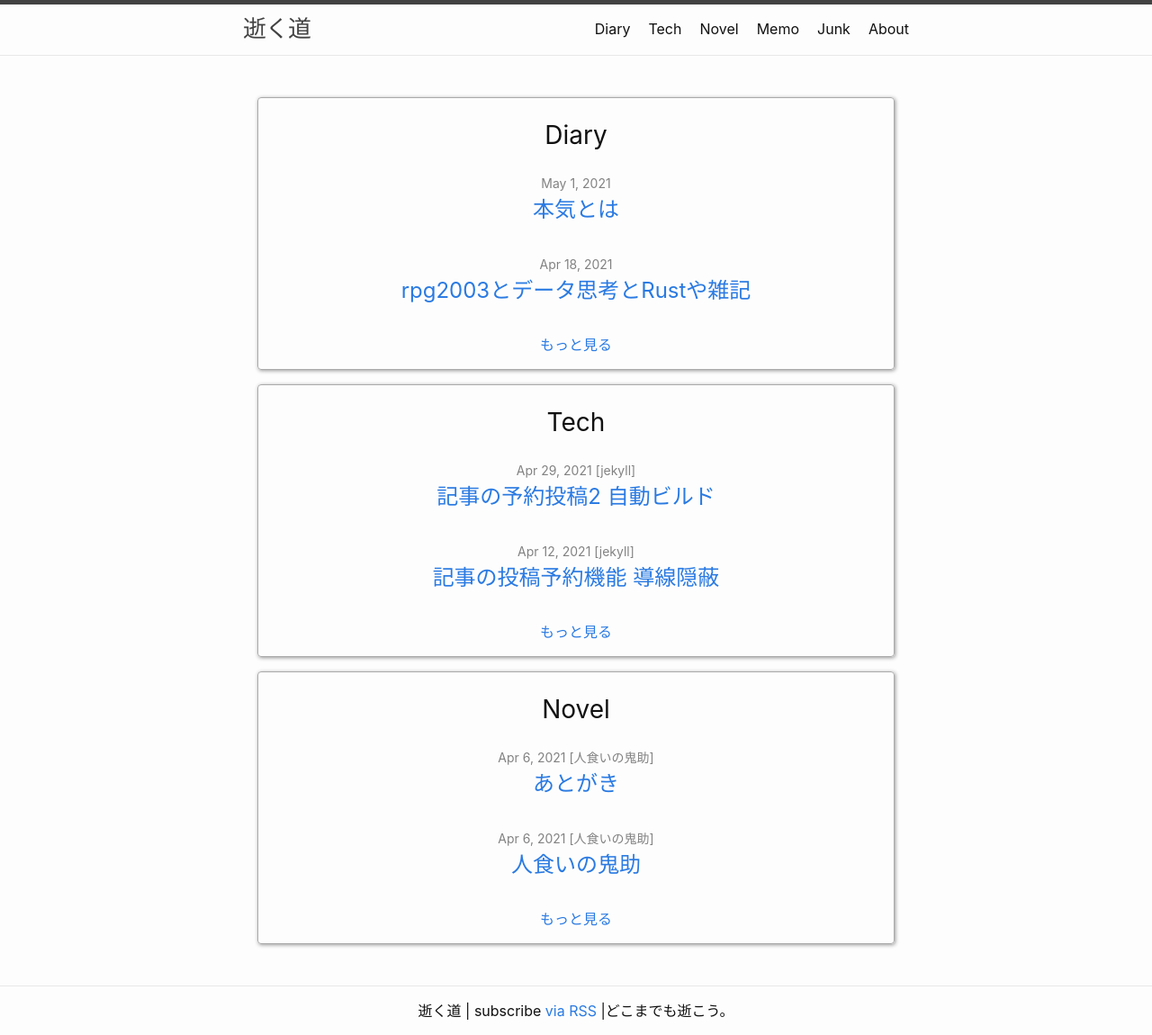
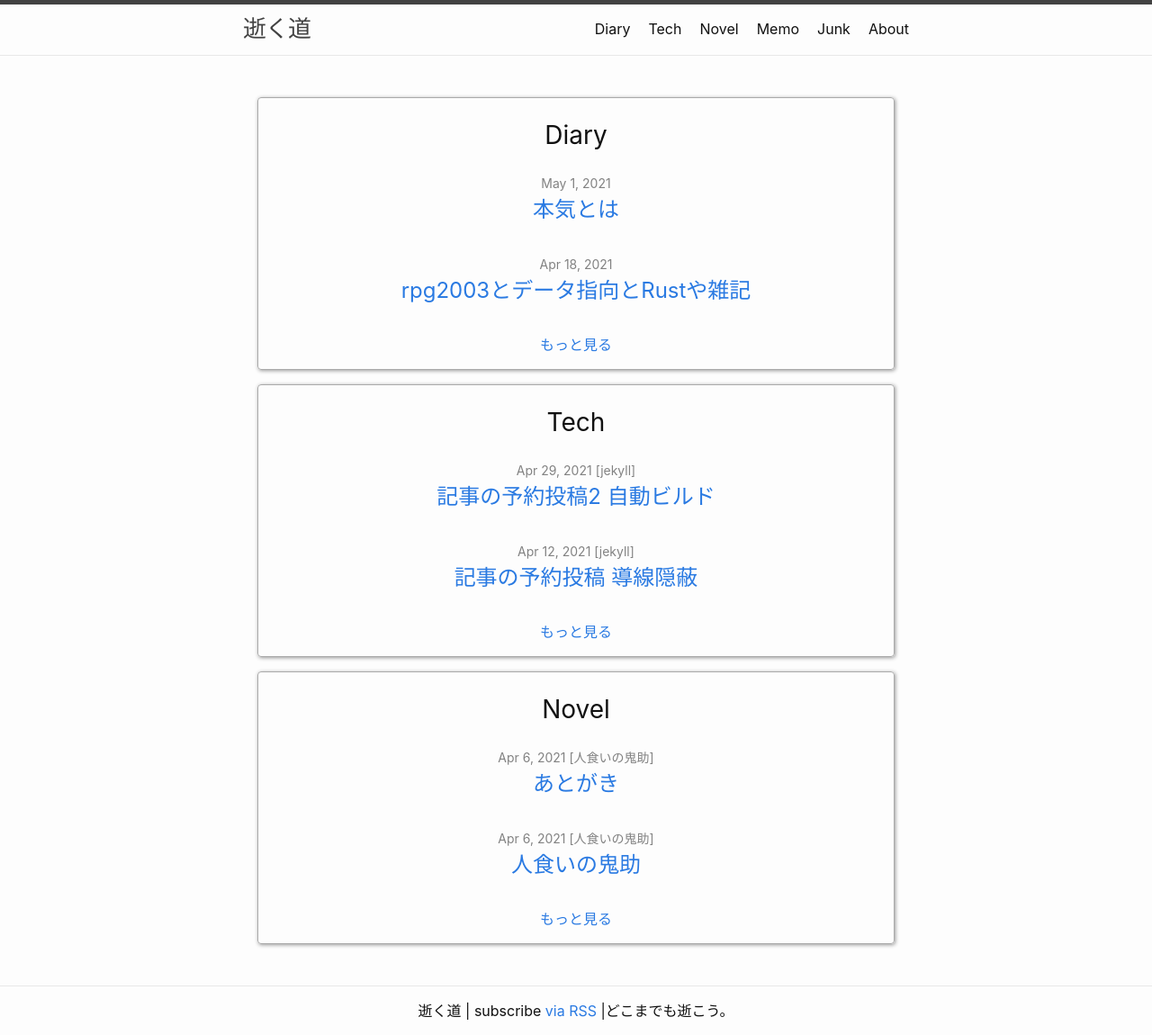
Before and after one commit to takusaku16/takusaku16.github.io, a Jekyll site: the page built from index.md, in a window 1280 px wide. Shown: the whole page at 90% size. Built offline with Jekyll 4.4.1, drawn with Linux system fonts in a browser that asks for light colours.

Commit message:
記事タイトル修正2件

```diff
--- a/contents/diary/_posts/2021-04-18-hello.md
+++ b/contents/diary/_posts/2021-04-18-hello.md
@@ -1,6 +1,6 @@
 ---
 layout:   post
-title:    "rpg2003とデータ思考とRustや雑記"
+title:    "rpg2003とデータ指向とRustや雑記"
 date:     2021-04-18 21:38:04 +0900
 ---
 
--- a/contents/tech/jekyll/_posts/2021-04-12-hello.md
+++ b/contents/tech/jekyll/_posts/2021-04-12-hello.md
@@ -1,6 +1,6 @@
 ---
 layout:   post
-title:    "記事の投稿予約機能 導線隠蔽"
+title:    "記事の予約投稿 導線隠蔽"
 date:     2021-04-12 22:38:04 +0900
 ---
 
```
